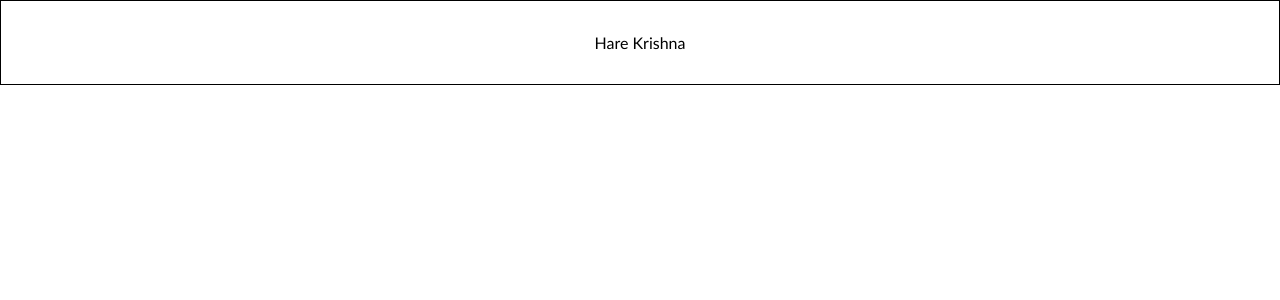
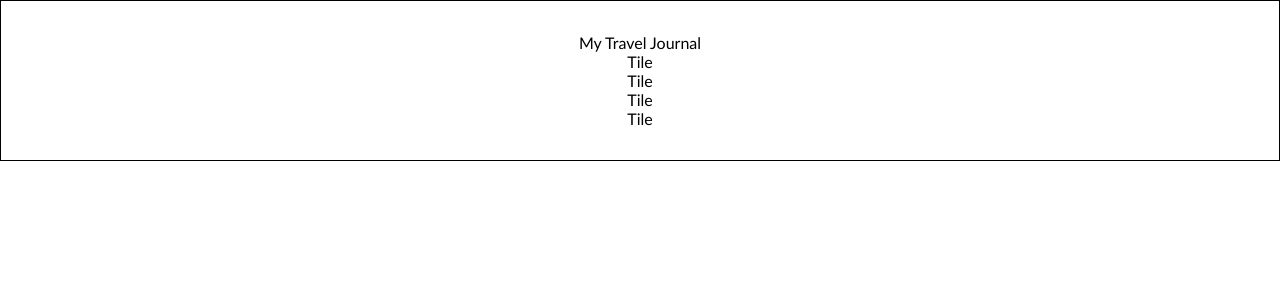
Before and after one commit to purohitdheeraj/solo-projects, a React (Vite) app in the folder travel-journal/: page / in a window 1280 px wide. Shown: the top 300 px of the page. Built offline with nearby package versions, Linux system fonts and the light colour scheme.

Commit message:
feat: components ✅

```diff
--- a/travel-journal/src/App.jsx
+++ b/travel-journal/src/App.jsx
@@ -1,7 +1,14 @@
 import "./App.css";
+import Header from "./components/Header";
+import MainContent from "./components/MainContent";
 
 function App() {
-	return <div className="App">Hare Krishna</div>;
+	return (
+		<div className="App">
+			<Header />
+			<MainContent />
+		</div>
+	);
 }
 
 export default App;
--- /dev/null
+++ b/travel-journal/src/components/Header.jsx
@@ -0,0 +1,7 @@
+import React from "react";
+
+function Header() {
+	return <header>My Travel Journal</header>;
+}
+
+export default Header;
--- /dev/null
+++ b/travel-journal/src/components/MainContent.jsx
@@ -0,0 +1,15 @@
+import React from "react";
+import Tile from "./Tile";
+
+function MainContent() {
+	return (
+		<main>
+			<Tile />
+			<Tile />
+			<Tile />
+			<Tile />
+		</main>
+	);
+}
+
+export default MainContent;
--- /dev/null
+++ b/travel-journal/src/components/Tile.jsx
@@ -0,0 +1,9 @@
+import React from 'react'
+
+function Tile() {
+  return (
+    <div>Tile</div>
+  )
+}
+
+export default Tile
```
Also changed, not shown: travel-journal/src/data.js (added, +35 -0 lines).
